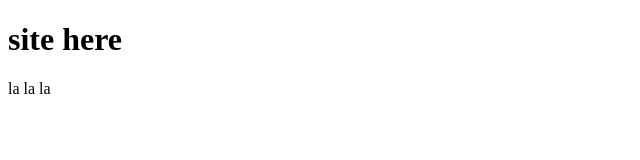
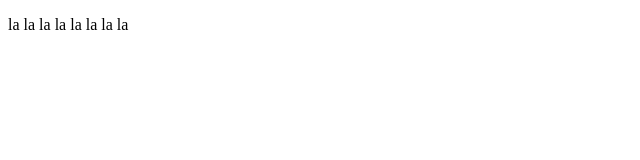
Before and after one commit to shinji6/site, a plain HTML site: page index.html in a window 1280 px wide. Shown: the whole page, without its empty margins (0-640 px from the left). Drawn offline with Linux system fonts and the light colour scheme.

Commit message:
lala comit

```diff
--- a/index.html
+++ b/index.html
@@ -6,7 +6,6 @@
 	<link rel="stylesheet" href="css/style.css">
 </head>
 <body>
-	<h1>site here</h1>
-	<p> la la la </p>
+	<p> la la la la la la la la</p>
 </body>
 </html>
```
